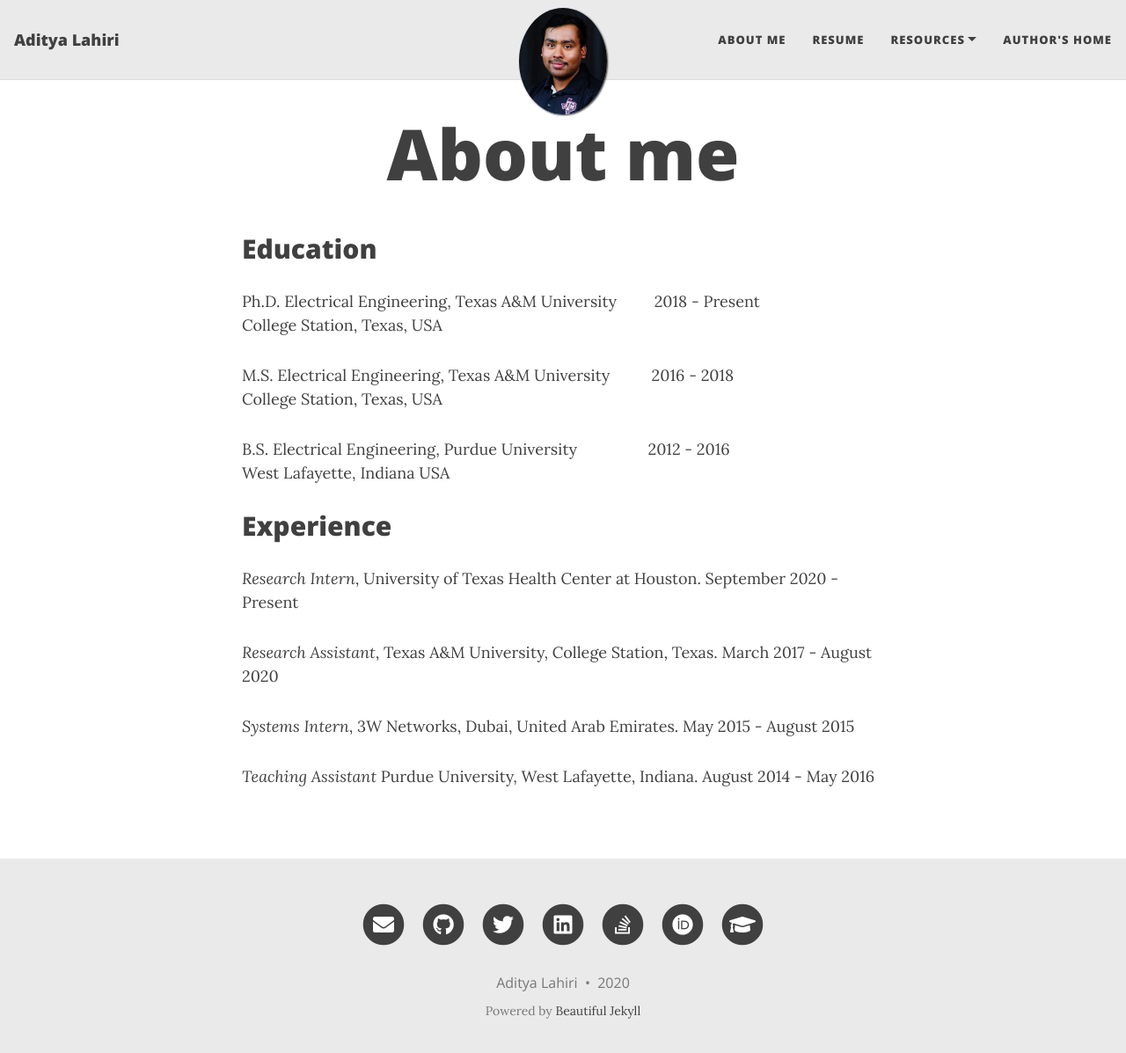
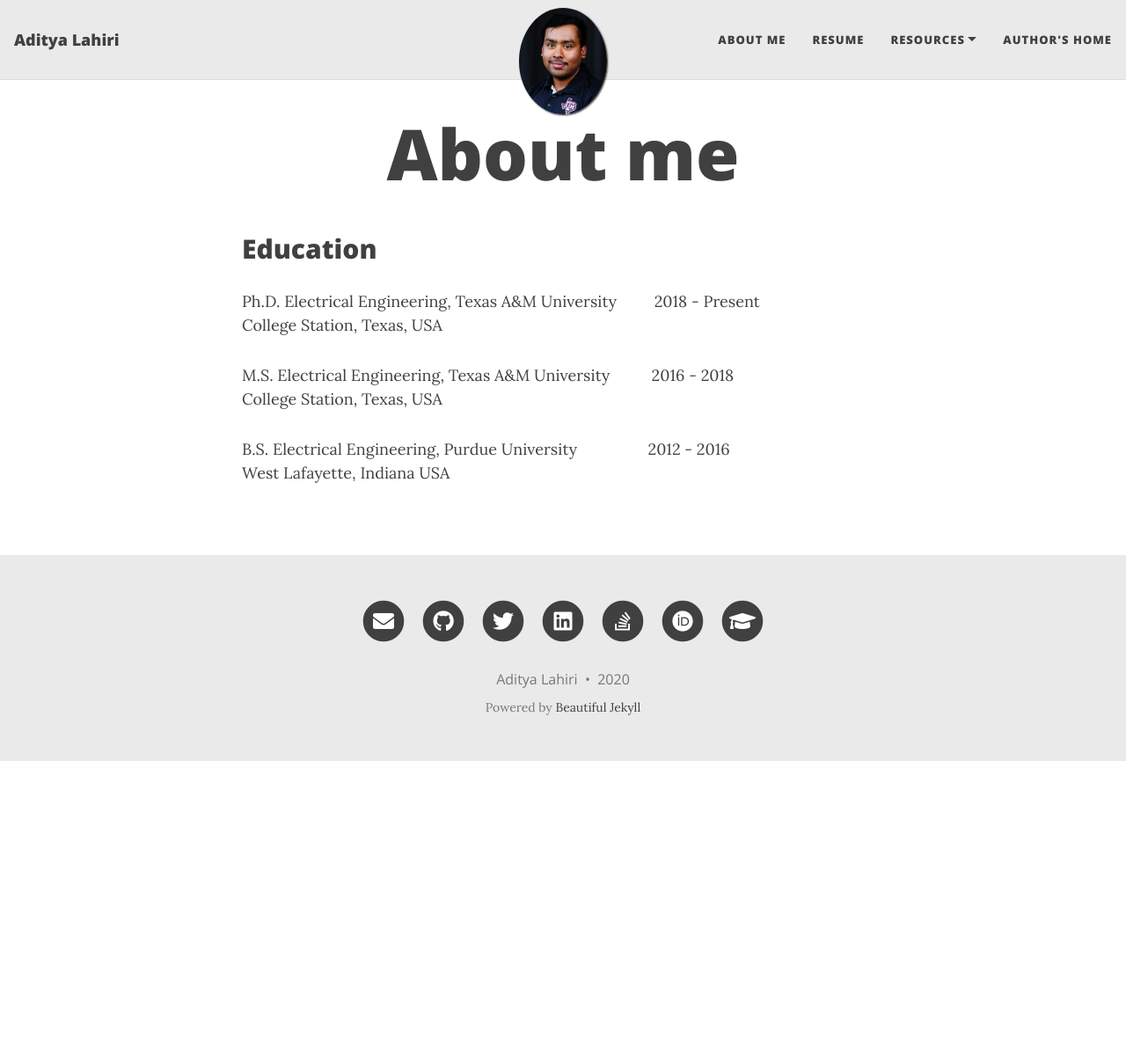
Before and after one commit to adilahiri/adilahiri.github.io, a Jekyll site: the page built from resume.md, in a window 1280 px wide and 1210 px high. Shown: the top 1197 px of the window at 88% size. Built offline with Jekyll 4.4.1, drawn with Linux system fonts in a browser that asks for light colours; nearby versions of some CDN libraries.

Commit message:
Update resume.md

```diff
--- a/resume.md
+++ b/resume.md
@@ -13,14 +13,3 @@ College Station, Texas, USA
 
 B.S.   Electrical Engineering, Purdue University &nbsp;&nbsp;&nbsp;&nbsp;&nbsp;&nbsp;&nbsp;&nbsp;&nbsp;&nbsp;&nbsp;&nbsp;&nbsp;&nbsp;&nbsp;&nbsp;2012 -  2016 <br>
 West Lafayette, Indiana USA
-
-
-
-## Experience
-*Research Intern*, University of Texas Health Center at Houston.  September 2020 - Present <br>
-
-*Research Assistant*, Texas A&M University, College Station, Texas.  March 2017 - August 2020 <br>
-
-*Systems Intern*, 3W Networks, Dubai, United Arab Emirates.      May 2015 - August 2015 <br>
-
-*Teaching Assistant* Purdue University, West Lafayette, Indiana.    August 2014 - May 2016 <br>
```
